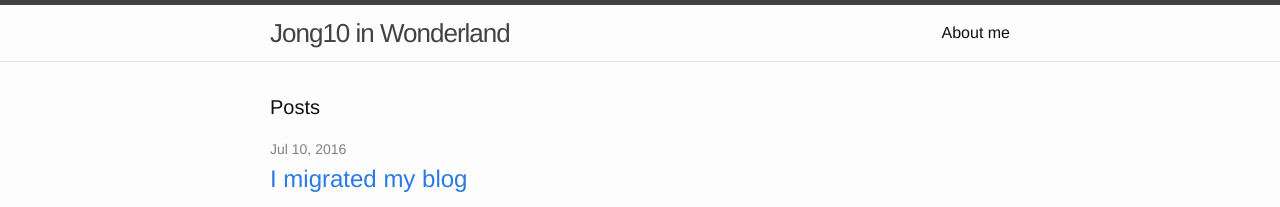
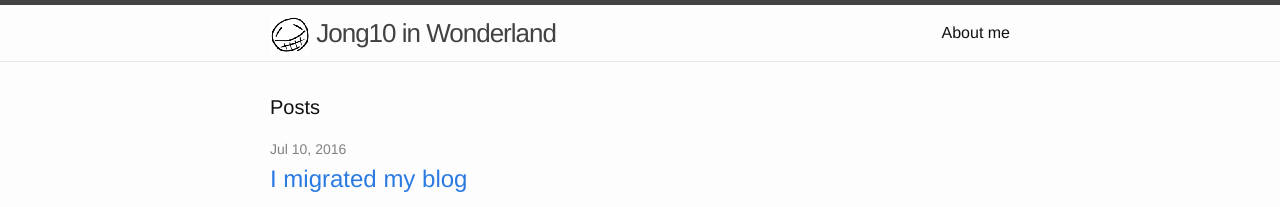
Before and after one commit to jongyeol/jongyeol.github.io, a Jekyll site: the page built from index.html, in a window 1280 px wide. Shown: the top 207 px of the page. Built offline with Jekyll 4.4.1, drawn with Linux system fonts in a browser that asks for light colours.

Commit message:
Update blog logo and favicon

```diff
--- a/_includes/head.html
+++ b/_includes/head.html
@@ -9,4 +9,6 @@
   <link rel="stylesheet" href="{{ "/css/main.css" | prepend: site.baseurl }}">
   <link rel="canonical" href="{{ page.url | replace:'index.html','' | prepend: site.baseurl | prepend: site.url }}">
   <link rel="alternate" type="application/rss+xml" title="{{ site.title }}" href="{{ "/feed.xml" | prepend: site.baseurl | prepend: site.url }}">
+
+  <link rel="shortcut icon" href="/images/jong10-logo-40x40-2k.png">
 </head>
--- a/_includes/header.html
+++ b/_includes/header.html
@@ -2,7 +2,7 @@
 
   <div class="wrapper">
 
-    <a class="site-title" href="{{ site.baseurl }}/">{{ site.title }}</a>
+    <a class="site-title" href="{{ site.baseurl }}/"><img src="/images/jong10-logo-40x40-2k.png"> {{ site.title }}</a>
 
     <nav class="site-nav">
       <a href="#" class="menu-icon">
```
Also changed, not shown: images/jong10-logo-40x40-2k.png (added).
